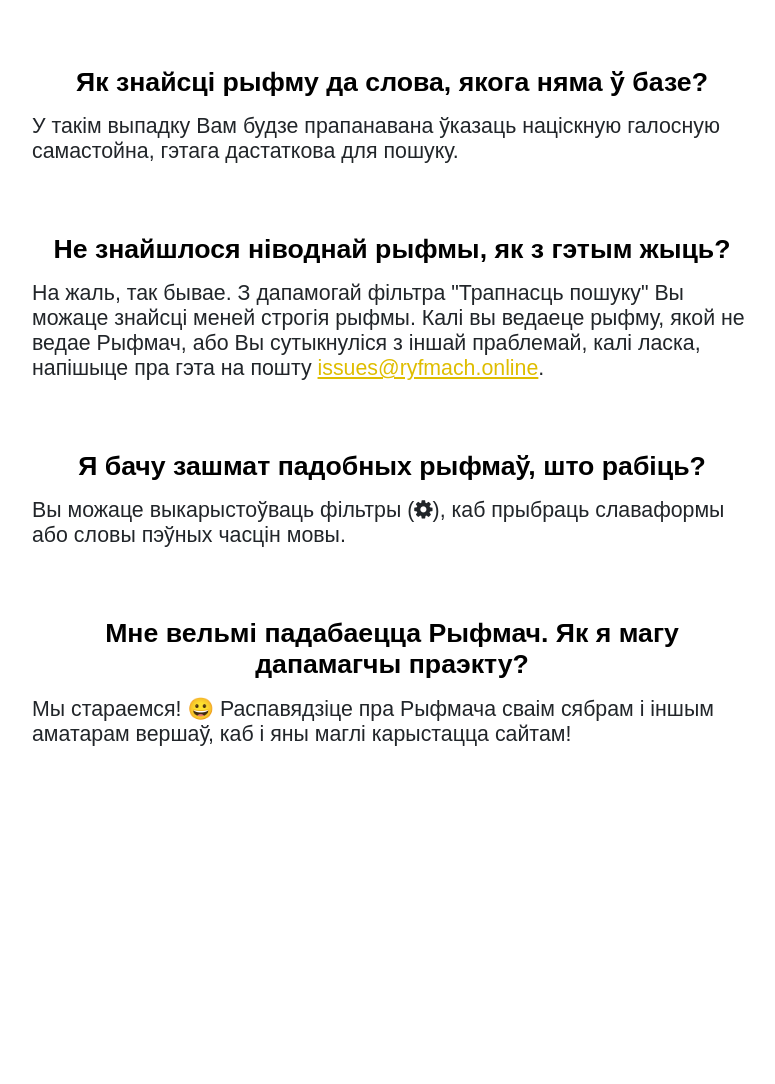
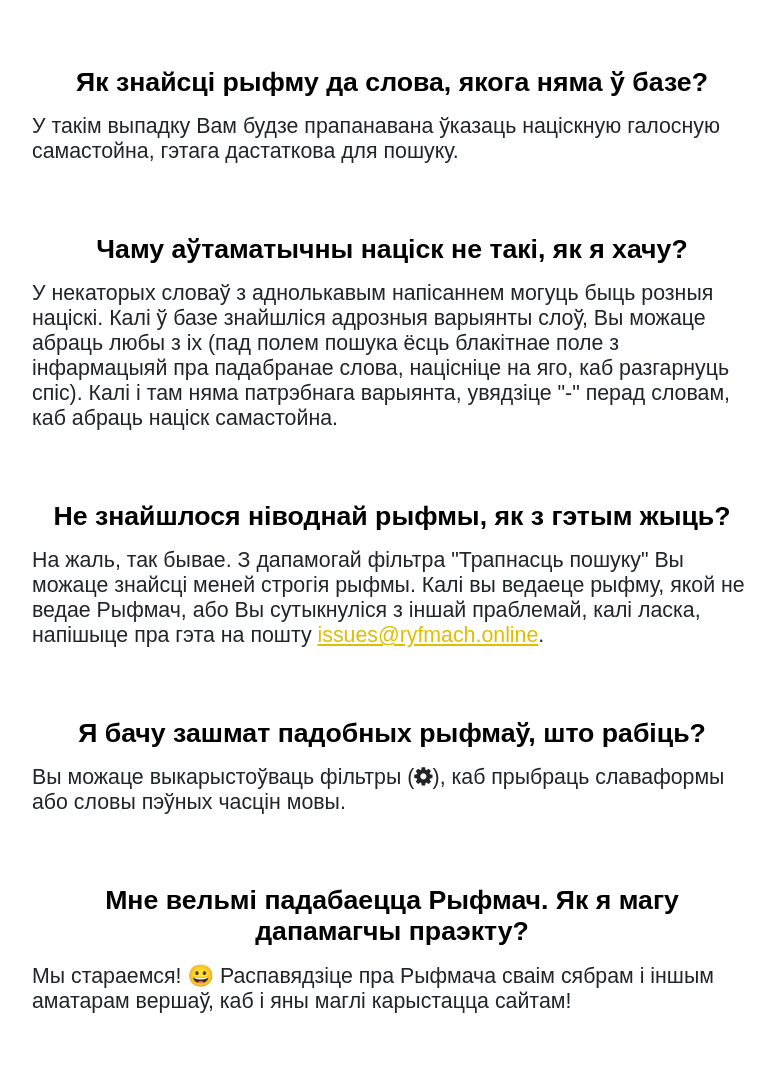
Before and after one commit to WildBoar228/Ryfmach-web, a Flask app: page / in a window 1280 px wide. Shown: the part 805-1889 px from the top of the page, without its empty margins (248-1023 px from the left). Before the commit the page ends 1551 px from the top, so only its background shows below. Run offline with Flask 3, Linux system fonts and the light colour scheme; parts of the project's set-up code (start-up, migrations or seed data) failed here and were passed over; some libraries are stand-ins or nearby versions.

Commit message:
extra prompt about omographs

```diff
--- a/static/templates/index.html
+++ b/static/templates/index.html
@@ -242,6 +242,10 @@
             <p class="info-text"> У такім выпадку Вам будзе прапанавана ўказаць націскную галосную самастойна, гэтага дастаткова для пошуку. </p>
         </div>
         <div style="margin-bottom: 70px">
+            <p class="mid-header"> Чаму аўтаматычны націск не такі, як я хачу? </p>
+            <p class="info-text"> У некаторых словаў з аднолькавым напісаннем могуць быць розныя націскі. Калі ў базе знайшліся адрозныя варыянты слоў, Вы можаце абраць любы з іх (пад полем пошука ёсць блакітнае поле з інфармацыяй пра падабранае слова, націсніце на яго, каб разгарнуць спіс). Калі і там няма патрэбнага варыянта, увядзіце "-" перад словам, каб абраць націск самастойна. </p>
+        </div>
+        <div style="margin-bottom: 70px">
             <p class="mid-header"> Не знайшлося ніводнай рыфмы, як з гэтым жыць? </p>
             <p class="info-text"> На жаль, так бывае. З дапамогай фільтра "Трапнасць пошуку" Вы можаце знайсці меней строгія рыфмы. Калі вы ведаеце рыфму, якой не ведае Рыфмач, або Вы сутыкнуліся з іншай праблемай, калі ласка, напішыце пра гэта на пошту <a style="color: rgb(223, 189, 0);" href="mailto:issues@ryfmach.online">issues@ryfmach.online</a>. </p>
         </div>
```
